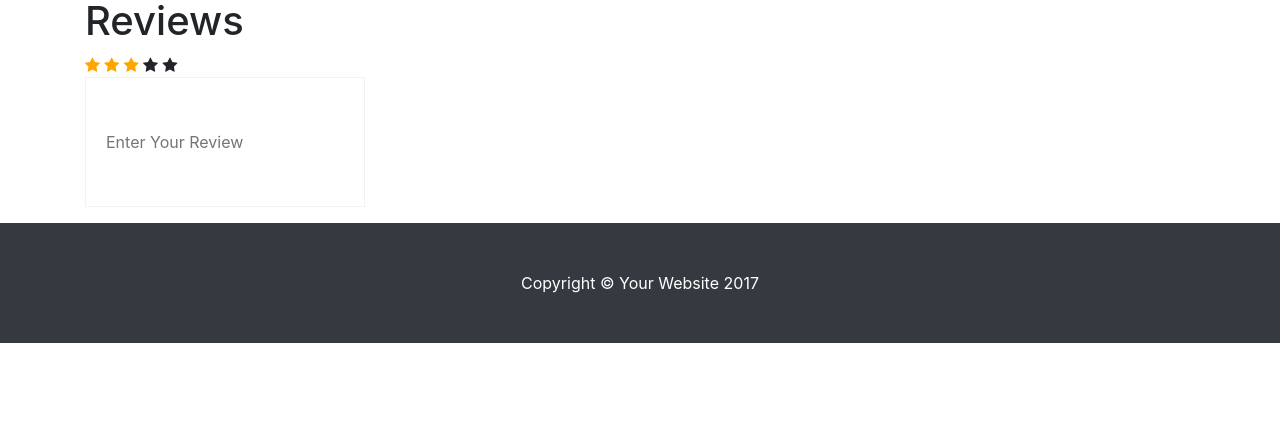
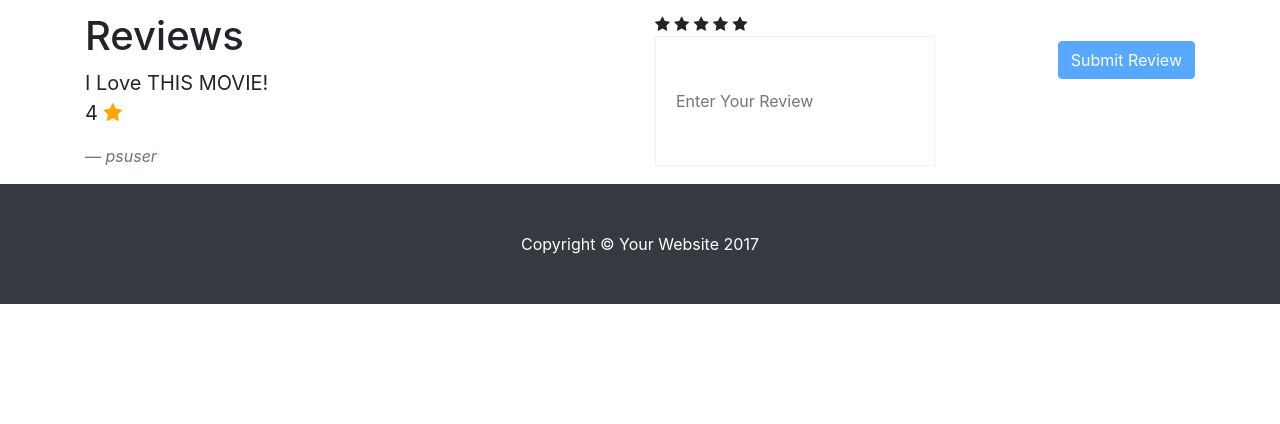
Before and after one commit to theradler/FinalProject, a Django app: template Final Project/app/templates/app/movieProfile.html in a window 1280 px wide. Shown: the part 335-759 px from the top of the page. Run offline with Django 3.2, Linux system fonts and the light colour scheme; data comes from the database, SQL or seed files in the repository; both versions use the stored data as it was after the commit; the template is opened without the code that fills it: values that come from a table or form of the project are taken from there, most other values are stand-ins (such as "Sample title", 1, 10 or a date in 2020); some libraries are stand-ins or nearby versions.

Commit message:
Got Review System Up and Running

```diff
--- a/Final Project/MovieSite/urls.py
+++ b/Final Project/MovieSite/urls.py
@@ -23,6 +23,7 @@ urlpatterns = [
     path('addMovie/<str:moviedb_id>',app.views.addMovie, name='addMovie'),
     path('removeMovie/<str:movieUnique_id>', app.views.removeMovieFromList, name='removeMovie'),
     path('profile/<str:username>', app.views.otherProfile, name='otherProfile'),
+    path('submitReview/<str:movieUniqueId>', app.views.submitReview, name='submitReview'),
     url(r'^$', app.views.home, name='home'),
     url(r'^login/$',app.views.login, name='login'),
     url(r'^logout$',
--- a/Final Project/app/static/app/scripts/movieFunctions.js
+++ b/Final Project/app/static/app/scripts/movieFunctions.js
@@ -9,6 +9,11 @@ function setStarRanking(starValue) {
         var star = document.getElementById(('star' + i));
         star.setAttribute("class", "fa fa-star checked")
     }
-    console.log(starPostion);
+
+    var formField = document.getElementById('id_reviewScore')
+    formField.value = starPostion
+    var submitButton = document.getElementById('commentSubmitButton')
+    submitButton.disabled = false;
+    submitButton.title = "";
 
 }
--- a/Final Project/app/static/app/scripts/profileFunctions.js
+++ b/Final Project/app/static/app/scripts/profileFunctions.js
@@ -40,7 +40,7 @@ function returnContent(movieObject, isUserOwner) {
     var title = document.createElement('a');
     title.id='movieProfileTitle'
     title.setAttribute('class', "mt-0 mb-1");
-    title.href = 'movie/' + movieObject.unique_id
+    title.href = '/movie/' + movieObject.unique_id
     title.innerHTML = movieObject.title;
     masterDiv.appendChild(title);
 
--- a/Final Project/app/templates/app/movieProfile.html
+++ b/Final Project/app/templates/app/movieProfile.html
@@ -15,6 +15,7 @@
                 <p>{{ overview }}</p>
                 <p><strong>Release Date: </strong>{{ releaseDate }}</p>
                 <p><strong>Runtime: </strong>{{ runtime }} minutes</p>
+                <p><strong>Average User Review: </strong>{{ averageReview }}<span class="fa fa-star checked"</span></p>
 
 
         </div>
@@ -23,17 +24,28 @@
     <hr />
     <div class="row">
         <div class="col">
-        <h1>Reviews</h1>
+            <h1>Reviews</h1>
+            {% for review in reviews %}
+            <blockquote class="blockquote">
+            <p class="mb-0">{{ review.movie_review_text }}</p>
+            <p>{{ review.movie_rating }} <span class="fa fa-star checked"</span></p>
+            <footer class="blockquote-footer"><cite>{{ review.user }}</cite></footer>
+            </blockquote>
+            {% endfor %}
+        </div>
+        <div class="col">
             <div id="starRating">
-                <span class="fa fa-star checked" id="star1" data="1" onclick="setStarRanking(this)"></span>
-                <span class="fa fa-star checked" id="star2" data="2" onclick="setStarRanking(this)"></span>
-                <span class="fa fa-star checked" id="star3" value="3" onclick="setStarRanking(this)"></span>
+                <span class="fa fa-star" id="star1" data="1" onclick="setStarRanking(this)"></span>
+                <span class="fa fa-star" id="star2" data="2" onclick="setStarRanking(this)"></span>
+                <span class="fa fa-star" id="star3" value="3" onclick="setStarRanking(this)"></span>
                 <span class="fa fa-star" id="star4" value="4" onclick="setStarRanking(this)"></span>
                 <span class="fa fa-star" id="star5" value="5"onclick="setStarRanking(this)"></span>
             </div>
-            <form>
+            <form action="/submitReview/{{ movieUniqueId }}" method="post" id="movieReviewForm">
+             {% csrf_token %}
              {{ reviewForm.reviewScore }}
              {{ reviewForm.reviewText }}
+             <button class="btn btn-primary pull-right" id="commentSubmitButton" type="submit" title="You must choose rating before submitting review" disabled>Submit Review</button>
              </form>
             </div>
     </div>
```
Also changed, not shown: Final Project/app/views.py (+26 -8 lines), Final Project/db.sqlite3.
